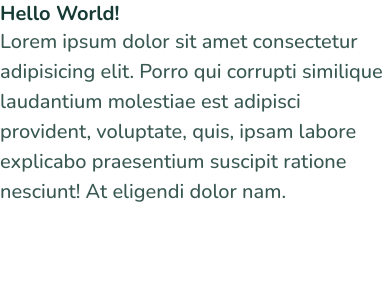
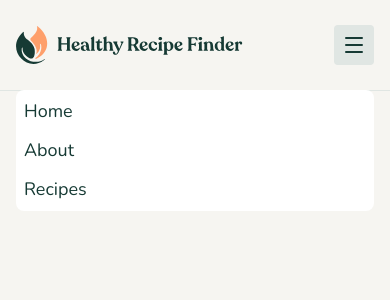
Before and after one commit to EdwardShanahan09/fm-recipe-finder, a React (Vite) app: page / in a window 390 px wide. Shown: the top 300 px of the page. Built offline with nearby package versions, Linux system fonts and the light colour scheme.

Commit message:
Add Navbar component and style for mobile devices

```diff
--- a/src/App.jsx
+++ b/src/App.jsx
@@ -1,16 +1,7 @@
+import Navbar from "./components/Navbar/Navbar";
+
 const App = () => {
-  return (
-    <div>
-      <h1>Hello World!</h1>
-
-      <p>
-        Lorem ipsum dolor sit amet consectetur adipisicing elit. Porro qui
-        corrupti similique laudantium molestiae est adipisci provident,
-        voluptate, quis, ipsam labore explicabo praesentium suscipit ratione
-        nesciunt! At eligendi dolor nam.
-      </p>
-    </div>
-  );
+  return <Navbar />;
 };
 
 export default App;
--- /dev/null
+++ b/src/components/Navbar/Navbar.css
@@ -0,0 +1,43 @@
+.navbar {
+  padding: 2.5rem 0;
+  border-bottom: 1px solid var(--color-neutral-200);
+  position: relative;
+}
+
+.navbar .container {
+  display: flex;
+  align-items: center;
+  justify-content: space-between;
+}
+
+.navbar__logo {
+  width: 24.2rem;
+}
+
+.navbar__menu {
+  background-color: var(--color-neutral-200);
+  border-radius: 0.4rem;
+  padding: 1.2rem 1.1rem;
+}
+
+.navbar__menu-list {
+  background-color: var(--color-neutral-0);
+  border-radius: 0.8rem;
+  list-style: none;
+  position: absolute;
+  top: 100%;
+  left: 1.6rem;
+  right: 1.6rem;
+  padding: 0.8rem;
+}
+
+.navbar__menu-item:not(:last-child) {
+  margin-bottom: 1.2rem;
+}
+
+.navbar__menu-link {
+  color: var(--color-neutral-900);
+  font-size: 1.8rem;
+  line-height: 150%;
+  text-decoration: none;
+}
--- /dev/null
+++ b/src/components/Navbar/Navbar.jsx
@@ -0,0 +1,35 @@
+import "./Navbar.css";
+import logo from "../../assets/icons/logo.svg";
+import menuIcon from "../../assets/icons/icon-menu.svg";
+
+const Navbar = () => {
+  return (
+    <nav className="navbar">
+      <div className="container">
+        <img className="navbar__logo" src={logo} alt="Logo" />
+
+        <img className="navbar__menu" src={menuIcon} alt="Menu Icon" />
+
+        <ul className="navbar__menu-list">
+          <li className="navbar__menu-item">
+            <a className="navbar__menu-link" href="">
+              Home
+            </a>
+          </li>
+          <li className="navbar__menu-item">
+            <a className="navbar__menu-link" href="">
+              About
+            </a>
+          </li>
+          <li className="navbar__menu-item">
+            <a className="navbar__menu-link" href="">
+              Recipes
+            </a>
+          </li>
+        </ul>
+      </div>
+    </nav>
+  );
+};
+
+export default Navbar;
--- a/src/index.css
+++ b/src/index.css
@@ -31,7 +31,13 @@ html {
 }
 
 body {
+  background-color: var(--color-neutral-300);
   font-family: var(--primary-font);
+}
+
+.container {
+  padding-left: 1.6rem;
+  padding-right: 1.6rem;
 }
 
 /* Base Typography */
```
Also changed, not shown: src/assets/icons/icon-menu.svg (added), src/assets/icons/logo.svg (added).
